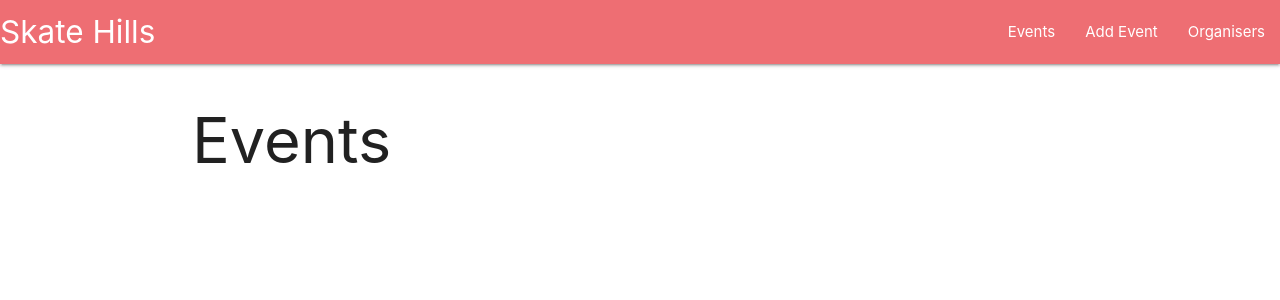
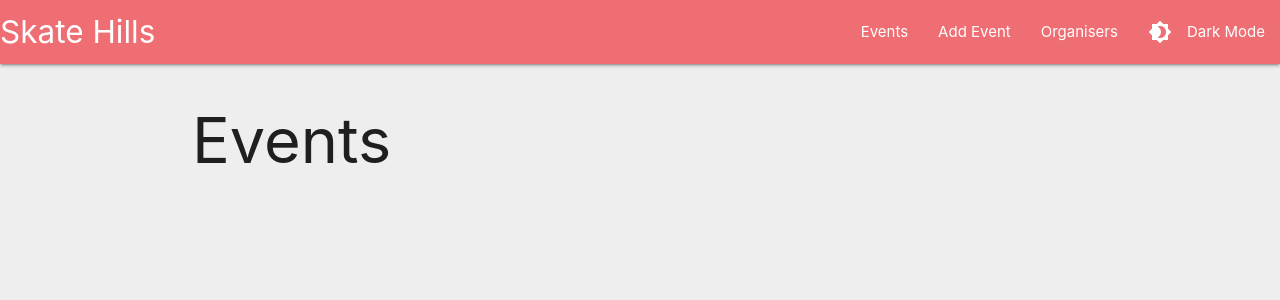
Before and after one commit to pearsedarcy/skatehills-flask, a Flask app: page /events in a window 1280 px wide. Shown: the top 300 px of the page. Run offline with Flask 3, Linux system fonts and the light colour scheme; data that the repository does not hold is empty.

Commit message:
feat: Add dark mode. CODE PEN FROM: https://codepen.io/j_holtslander/pen/MRbpLX

```diff
--- a/flask-app-walkthrough/skatehills/static/css/style.css
+++ b/flask-app-walkthrough/skatehills/static/css/style.css
@@ -0,0 +1,46 @@
+body {
+  background-color: #eee;
+}
+/* CODE PEN FROM: https://codepen.io/j_holtslander/pen/MRbpLX */
+.dark {
+  background-color: #202123;
+  color: #fff;
+  nav {
+    background-color: #1f1f1f;
+  }
+  .card {
+    background-color: rgba(255, 255, 255, 0.2);
+  }
+  .btn {
+    background-color: #ee6f73;
+  }
+  .divider {
+    opacity: 0.2;
+  }
+  .sidenav {
+    background-color: #2d2d31;
+    li {
+      a {
+        &:not(.subheader) {
+          color: #89b2f5;
+          &:hover {
+            background-color: #3b4043;
+          }
+        }
+        &.subheader {
+          color: #9aa0a6;
+        }
+        .material-icons {
+          color: #9aa0a6;
+        }
+      }
+    }
+  }
+  .collection {
+    border: 1px solid rgba(255, 255, 255, 0.2);
+    .collection-item {
+      background-color: rgba(255, 255, 255, 0.2);
+      border-bottom: 1px solid rgba(255, 255, 255, 0.2);
+    }
+  }
+}
--- a/flask-app-walkthrough/skatehills/static/js/script.js
+++ b/flask-app-walkthrough/skatehills/static/js/script.js
@@ -3,4 +3,22 @@
 document.addEventListener('DOMContentLoaded', function () {
     let sidenav = document.querySelectorAll('.sidenav');
     M.Sidenav.init(sidenav);
-  });
+});
+
+// SIDENAV
+$(document).ready(function(){
+  $('.sidenav').sidenav();
+
+
+// SWAP ICON ON CLICK
+// Source: https://stackoverflow.com/a/34254979/751570
+$('.dark-toggle').on('click',function(){
+  if ($(this).find('i').text() == 'brightness_4'){
+      $(this).find('i').text('brightness_high');
+  } else {
+      $(this).find('i').text('brightness_4');
+  }
+});
+
+
+});
--- a/flask-app-walkthrough/skatehills/templates/index.html
+++ b/flask-app-walkthrough/skatehills/templates/index.html
@@ -35,6 +35,15 @@
             <li><a href="{{ url_for('events')}}">Events</a></li>
             <li><a href="{{ url_for('index')}}">Add Event</a></li>
             <li><a href="{{ url_for('index')}}">Organisers</a></li>
+            <li>
+              <a
+                class="dark-toggle"
+                href="#"
+                onclick="localStorage.setItem('mode', (localStorage.getItem('mode') || 'dark') === 'dark' ? 'light' : 'dark'); localStorage.getItem('mode') === 'dark' ? document.querySelector('body').classList.add('dark') : document.querySelector('body').classList.remove('dark')"
+                title="Dark/light"
+                ><i class="material-icons left">brightness_4</i>Dark Mode</a
+              >
+            </li>
           </ul>
         </div>
       </nav>
@@ -43,6 +52,15 @@
         <li><a href="{{ url_for('index')}}">Events</a></li>
         <li><a href="{{ url_for('index')}}">Add Event</a></li>
         <li><a href="{{ url_for('index')}}">Organisers</a></li>
+        <li>
+          <a
+            class="dark-toggle"
+            href="#"
+            onclick="localStorage.setItem('mode', (localStorage.getItem('mode') || 'dark') === 'dark' ? 'light' : 'dark'); localStorage.getItem('mode') === 'dark' ? document.querySelector('body').classList.add('dark') : document.querySelector('body').classList.remove('dark')"
+            title="Dark/light"
+            ><i class="material-icons left">brightness_4</i>Dark Mode</a
+          >
+        </li>
       </ul>
     </header>
     <main class="container">{% block content %} {% endblock %}</main>
```
